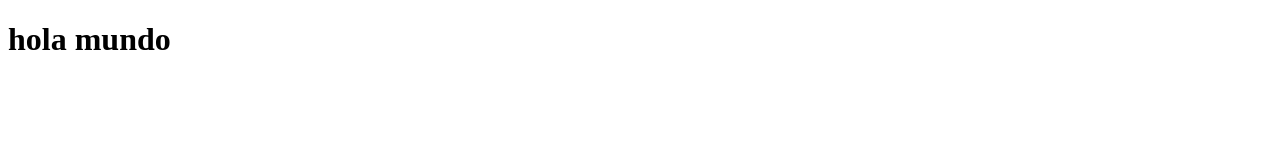
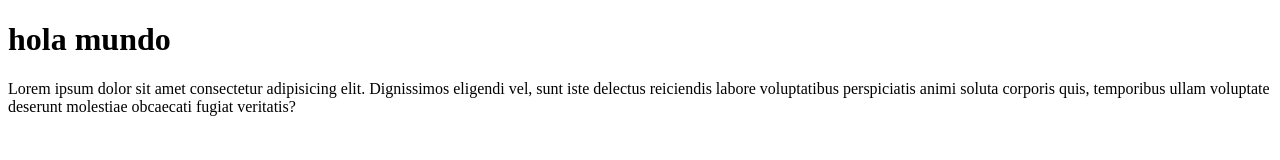
Before and after one commit to SantiagoLeon02/Food-Store, a plain HTML site: page index.html in a window 1280 px wide. Drawn offline with Linux system fonts and the light colour scheme.

Commit message:
Agregue un parrafo descriptivo

```diff
--- a/index.html
+++ b/index.html
@@ -7,5 +7,6 @@
 </head>
 <body>
     <h1>hola mundo</h1>
+    <p>Lorem ipsum dolor sit amet consectetur adipisicing elit. Dignissimos eligendi vel, sunt iste delectus reiciendis labore voluptatibus perspiciatis animi soluta corporis quis, temporibus ullam voluptate deserunt molestiae obcaecati fugiat veritatis?</p>
 </body>
 </html>
```
